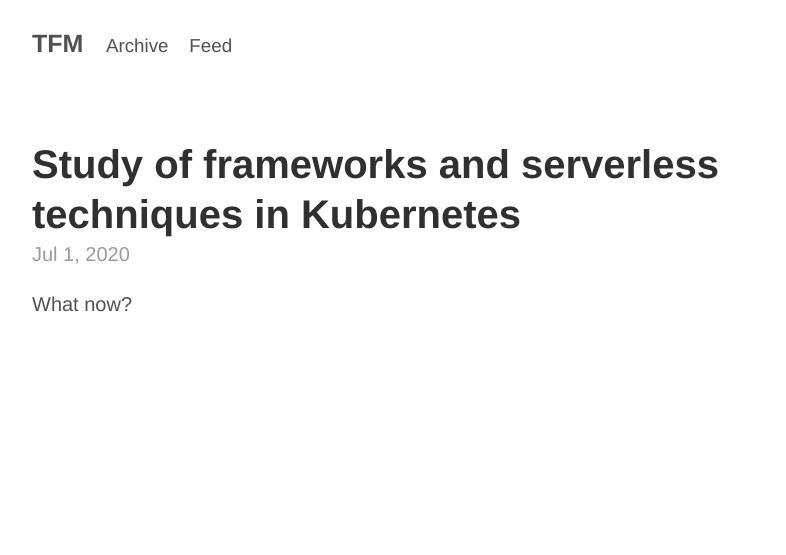
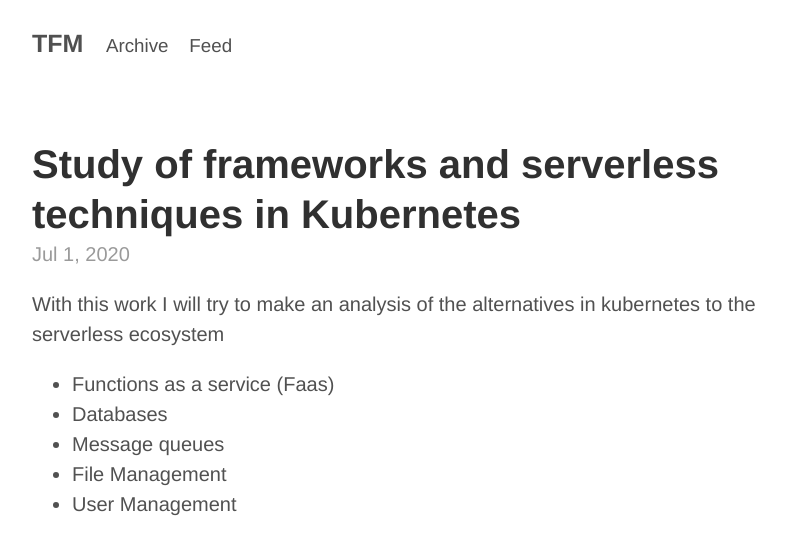
Before and after one commit to oillescas/oillescas.github.io, a Jekyll site: the page built from index.html, in a window 1280 px wide. Shown: the top 555 px of the page, without its empty margins (228-1014 px from the left). Built offline with Jekyll 4.4.1, drawn with Linux system fonts in a browser that asks for light colours.

Commit message:
Update first post

```diff
--- a/_config.yml
+++ b/_config.yml
@@ -8,9 +8,10 @@
 ## note:
 #  use site.path in your templates to make it work for both protocols e.g. http and https
 #  use site.url only inside the web feed template (e.g. requires full url incl. protocol)
+path: ''
 url:  'https://blog.illescas.dev/'
 
-
+excerpt_separator: <!--more-->
 ########
 # more settings
 
--- /dev/null
+++ b/_posts/2020-07-01-kickoff.md
@@ -0,0 +1,44 @@
+---
+layout: post
+title: "Study of frameworks and serverless techniques in Kubernetes"
+---
+
+With this work I will try to make an analysis of the alternatives in kubernetes to the serverless ecosystem
+- Functions as a service (Faas)
+- Databases
+- Message queues
+- File Management
+- User Management
+
+<!--more-->
+Here is a small summary of the technologies or frameworks that I can analyze
+
+## Faas
+
+- Knative
+- OpenFaas
+- OpenWhisk
+
+## Databases
+
+- MongoDB Enterprise Kubernetes Operator
+- Postgres Operator
+- ScyllaDB
+
+## Queues
+
+- NATS
+- KubeMQ
+- RabbitMQ
+
+## File Management
+
+- Minio
+
+
+## User Management
+
+- Keycloak
+
+
+All these technologies will be updated as the study of them progresses
--- a/_posts/2020-07-01-welcome.md
+++ /dev/null
@@ -1,6 +0,0 @@
----
-layout: post
-title: "Study of frameworks and serverless techniques in Kubernetes"
----
-
-What now?
--- a/index.html
+++ b/index.html
@@ -13,7 +13,9 @@
     </a>
   </h1>
   <div class="post-date">{{ post.date | date: "%b %-d, %Y" }}</div>
-  {{ post.content }}
+  {% if post.excerpt %}
+      {{ post.excerpt }}
+  {% endif %}
 </article>
 
 {% endfor %}
```
Also changed, not shown: 1 other file.
